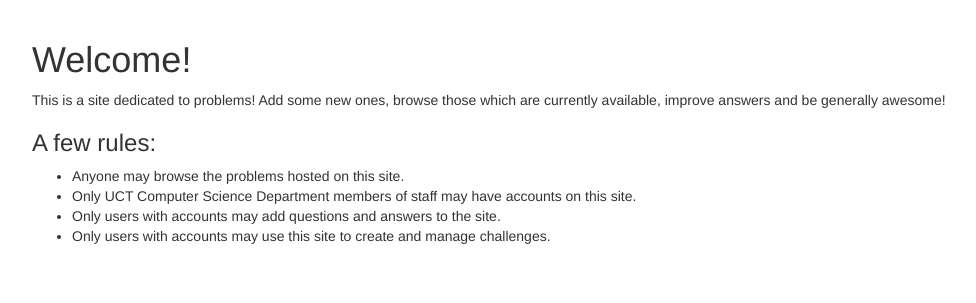
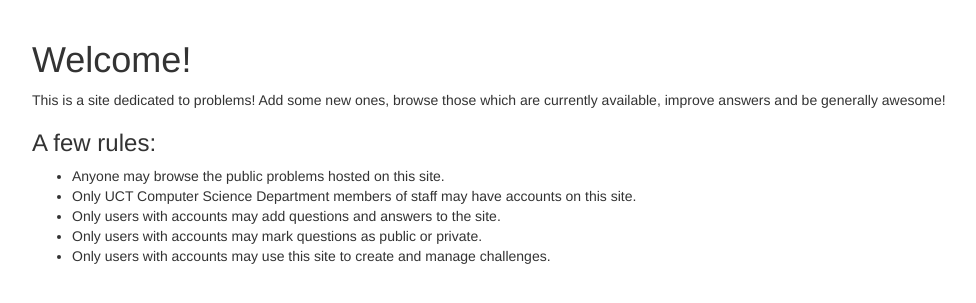
Before and after one commit to Hannarst/FindingProblems, a Django app: page / in a window 1280 px wide. Shown: the part 52-355 px from the top of the page, without its empty margins (38-1014 px from the left). Run offline with Django 3.2, Linux system fonts and the light colour scheme; some libraries are stand-ins or nearby versions.

Commit message:
add public/private rule

```diff
--- a/problems/templates/problems/home.html
+++ b/problems/templates/problems/home.html
@@ -4,9 +4,10 @@
 <p>This is a site dedicated to problems! Add some new ones, browse those which are currently available, improve answers and be generally awesome!</p>
 <h3>A few rules:</h3>
 <ul>
-    <li>Anyone may browse the problems hosted on this site.</li>
+    <li>Anyone may browse the public problems hosted on this site.</li>
     <li>Only UCT Computer Science Department members of staff may have accounts on this site.</li>
     <li>Only users with accounts may add questions and answers to the site.</li>
+    <li>Only users with accounts may mark questions as public or private.</li>
     <li>Only users with accounts may use this site to create and manage challenges.</li>
 </ul>
 {% endblock %}
```
